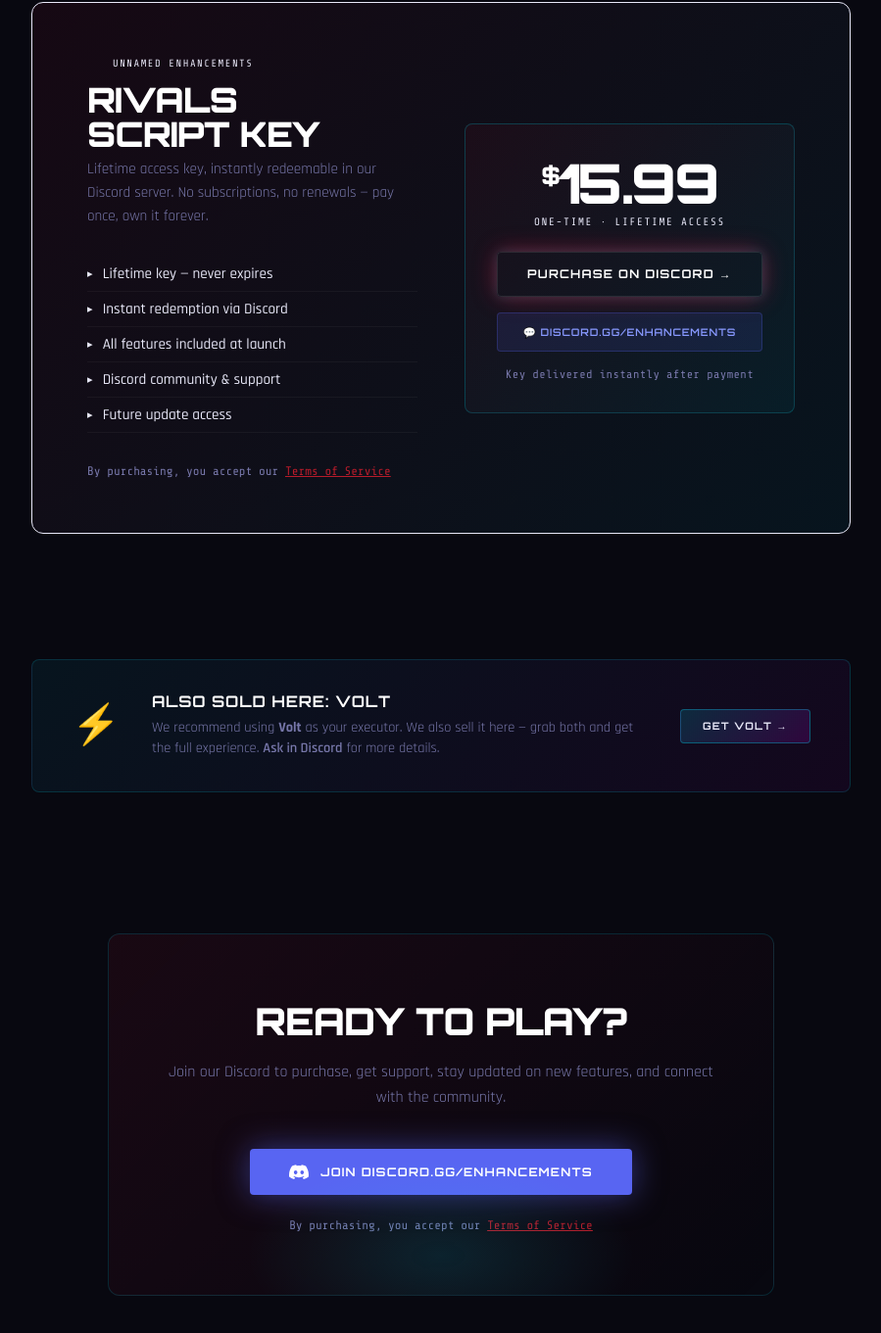
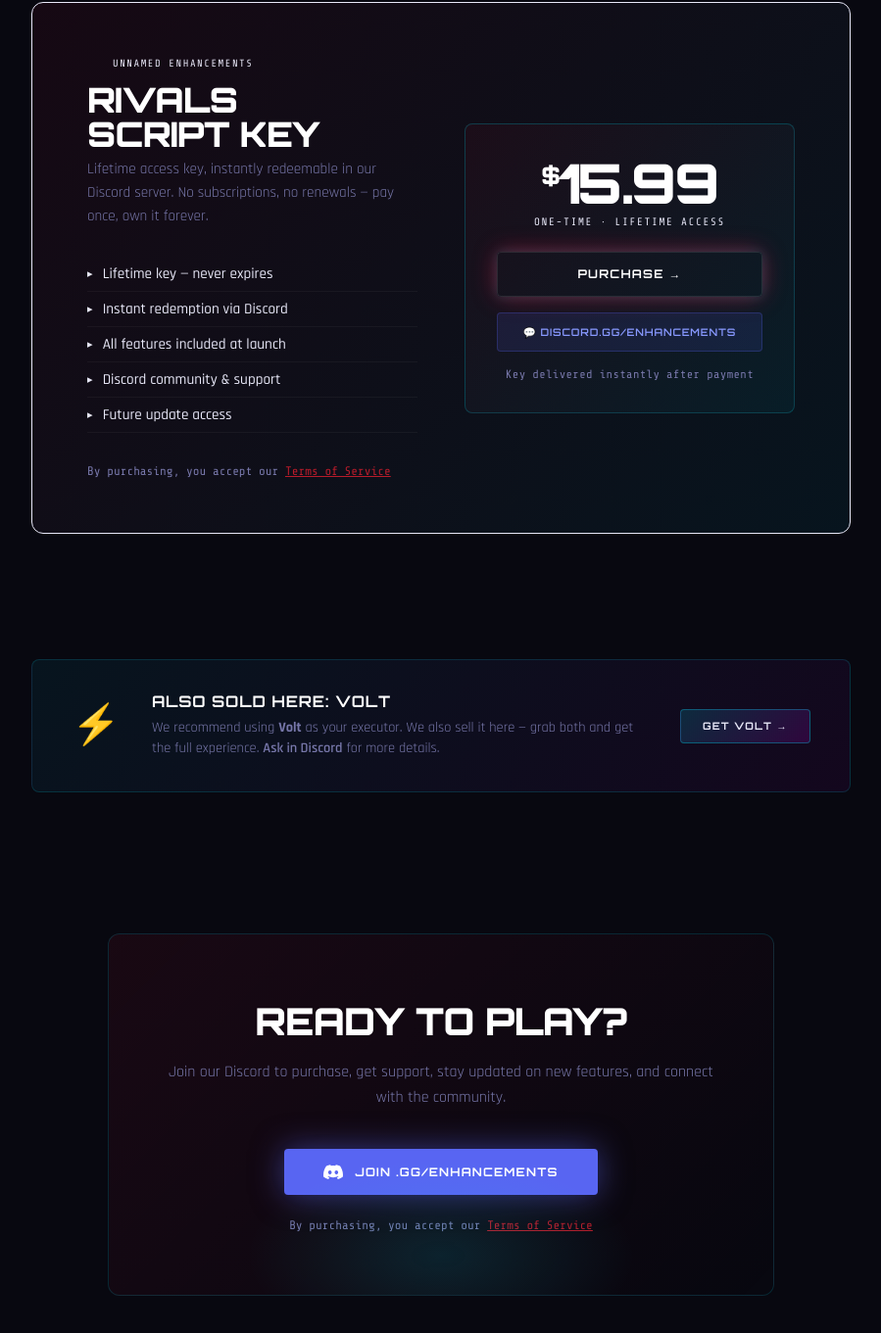
Before and after one commit to yenkgg/yenkgg.github.io, a plain HTML site: page enhancements.html in a window 1280 px wide. Shown: the part 1826-3187 px from the top of the page at 98% size, without its empty margins (190-1089 px from the left). Drawn offline with nearby package versions, Linux system fonts and the light colour scheme.

Commit message:
Add files via upload

```diff
--- a/enhancements.html
+++ b/enhancements.html
@@ -751,7 +751,7 @@
     <div class="product-price-box">
       <div class="price-tag"><sup>$</sup>15.99</div>
       <div class="price-type">one-time · lifetime access</div>
-      <a href="https://discord.gg/enhancements" class="price-cta">Purchase on Discord →</a>
+      <a href="https://enhancements.wtf/product?id=unnamed-enhancements" class="price-cta">Purchase →</a>
       <a href="https://discord.gg/enhancements" class="price-discord">💬 discord.gg/enhancements</a>
       <p class="price-note">Key delivered instantly after payment</p>
     </div>
@@ -766,7 +766,7 @@
       <h3>Also Sold Here: Volt</h3>
       <p>We recommend using <strong style="color:var(--cyan)">Volt</strong> as your executor. We also sell it here — grab both and get the full experience. <a href="https://discord.gg/enhancements">Ask in Discord</a> for more details.</p>
     </div>
-    <a href="https://discord.gg/enhancements" class="volt-btn">Get Volt →</a>
+    <a href="https://enhancements.wtf/product?id=volt" class="volt-btn">Get Volt →</a>
   </div>
 </section>
 
@@ -777,7 +777,7 @@
     <p class="cta-sub">Join our Discord to purchase, get support, stay updated on new features, and connect with the community.</p>
     <a href="https://discord.gg/enhancements" class="discord-btn">
       <svg width="20" height="15" viewBox="0 0 22 16" fill="none"><path d="M18.59 1.34a18.17 18.17 0 0 0-4.49-1.4.07.07 0 0 0-.07.03c-.19.35-.41.8-.56 1.16a16.77 16.77 0 0 0-5.03 0A11.65 11.65 0 0 0 7.88.0a.07.07 0 0 0-.07.03 18.08 18.08 0 0 0-4.5 1.4.06.06 0 0 0-.03.03C.48 5.42-.29 9.4.09 13.33a.07.07 0 0 0 .03.05 18.26 18.26 0 0 0 5.49 2.78.07.07 0 0 0 .08-.03c.42-.58.8-1.19 1.12-1.83a.07.07 0 0 0-.04-.1 12.03 12.03 0 0 1-1.72-.82.07.07 0 0 1-.01-.12l.34-.27a.07.07 0 0 1 .07-.01c3.6 1.65 7.5 1.65 11.06 0a.07.07 0 0 1 .07.01l.34.27a.07.07 0 0 1-.01.12c-.55.32-1.12.59-1.72.82a.07.07 0 0 0-.04.1c.33.64.7 1.25 1.12 1.83a.07.07 0 0 0 .08.03 18.2 18.2 0 0 0 5.5-2.78.07.07 0 0 0 .03-.05c.46-4.73-.77-8.68-3.28-12.26a.05.05 0 0 0-.03-.03zM7.34 10.9c-1.08 0-1.97-.99-1.97-2.22 0-1.22.87-2.22 1.97-2.22 1.11 0 1.99 1.01 1.97 2.22 0 1.23-.87 2.22-1.97 2.22zm7.28 0c-1.08 0-1.97-.99-1.97-2.22 0-1.22.87-2.22 1.97-2.22 1.11 0 1.99 1.01 1.97 2.22 0 1.23-.86 2.22-1.97 2.22z" fill="white"/></svg>
-      Join discord.gg/enhancements
+      Join .gg/enhancements
     </a>
     <div class="tos-trigger">By purchasing, you accept our <a href="#" id="tosLink">Terms of Service</a></div>
   </div>
```
